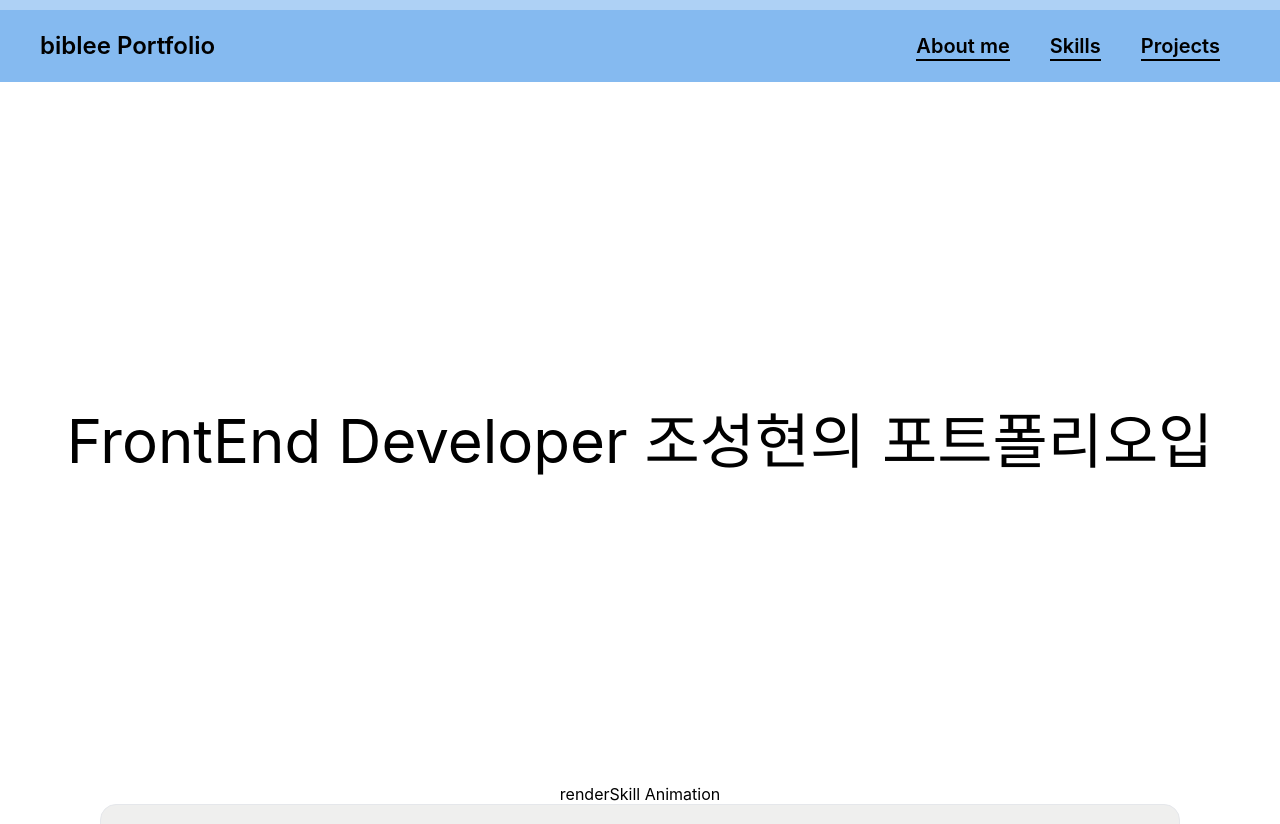
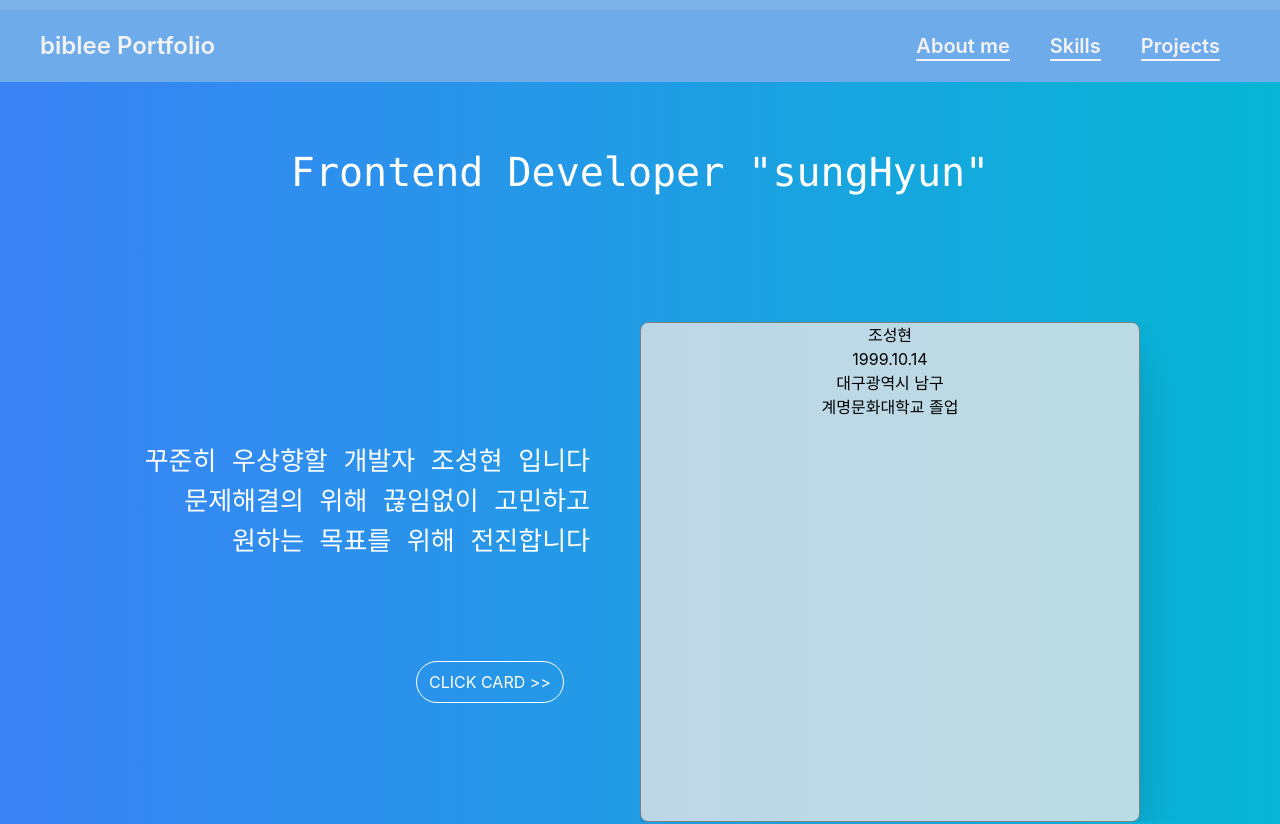
Before and after one commit to sunghyun-biblee/MyPortfolio, a React (Create React App) app: page / in a window 1280 px wide. Shown: the top 824 px of the page. Built offline with nearby package versions, Linux system fonts and the light colour scheme.

Commit message:
소개 파트 구현완료

```diff
--- a/src/App.tsx
+++ b/src/App.tsx
@@ -6,6 +6,7 @@ import { ReactQueryDevtools } from "@tanstack/react-query-devtools";
 import { Header } from "components/header/Header";
 import { Introduce } from "components/aboutme/Introduce";
 import { AboutMe } from "components/aboutme/AboutMe";
+import { IntroduceTwo } from "components/aboutme/IntroduceTwo";
 
 function App() {
   const [scrollProgress, setScrollProgress] = useState<number>(0);
@@ -13,7 +14,7 @@ function App() {
   useEffect(() => {
     const updateProgress = () => {
       const currentScrollPosition = window.scrollY;
-      const scrollHeight = document.body.scrollHeight - window.innerHeight + 89;
+      const scrollHeight = document.body.scrollHeight - window.innerHeight + 99;
 
       console.log("currentScrollPosition", currentScrollPosition);
       console.log("scrollHeight", scrollHeight);
@@ -28,8 +29,8 @@ function App() {
 
   return (
     <QueryClientProvider client={qeuryClient}>
-      <div className="App mx-auto my-0 lg:max-w-[1200px] mysm:w-[100%] relative">
-        <div className="fixed top-0 left-0 right-0 bg-[#5ea3ec]/50">
+      <div className="App mx-auto my-0  mysm:max-w-[100vw] relative">
+        <div className="fixed top-0 left-0 right-0 bg-[#7db3e9] z-20">
           <div
             className={`h-[10px] bg-[#1f7ee3] w-[100%] transition-all rounded-r-lg`}
             style={{ transform: `translateX(${scrollProgress - 100}%)` }}
@@ -38,13 +39,14 @@ function App() {
           <Header></Header>
         </div>
         <div className="min-h-[100dvh] mt-[82px] flex flex-col items-center">
+          <IntroduceTwo></IntroduceTwo>
           <Introduce></Introduce>
 
+          {/* <AboutMe></AboutMe>
           <AboutMe></AboutMe>
           <AboutMe></AboutMe>
           <AboutMe></AboutMe>
-          <AboutMe></AboutMe>
-          <AboutMe></AboutMe>
+          <AboutMe></AboutMe> */}
         </div>
       </div>
 
--- a/src/components/aboutme/Introduce.tsx
+++ b/src/components/aboutme/Introduce.tsx
@@ -1,5 +1,5 @@
 import React, { useEffect, useState } from "react";
-
+import preview from "assets/img/profileImg.jpg";
 export const Introduce = () => {
   const [typingText, setTypingText] = useState<string>("");
   const [typingIndex, setTypingIndex] = useState<number>(0);
@@ -27,8 +27,19 @@ export const Introduce = () => {
     return () => clearInterval(typingInterval);
   });
   return (
-    <div className={`h-[calc(100dvh-82px)] flex justify-center items-center`}>
-      <h1 className="lg:text-6xl md:text-3xl ">{typingText}</h1>
+    <div
+      className={`h-[calc(100dvh-82px)] flex justify-center items-center w-[100%]`}
+    >
+      {/* <h1 className="lg:text-6xl md:text-3xl ">{typingText}</h1> */}
+      <div className="flex items-center">
+        <div>
+          <p className="lg:text-6xl font-mono">Frontend Developer</p>
+          <p className="lg:text-5xl pt-5 font-mono">sungHyun</p>
+        </div>
+        <div className="overflow-hidden rounded-[50%] shadow-xl border-[1px] w-[200px] h-[200px] ml-[100px]">
+          <img src={preview} alt="myprofileImg" className="object-cover" />
+        </div>
+      </div>
     </div>
   );
 };
--- /dev/null
+++ b/src/components/aboutme/IntroduceTwo.tsx
@@ -0,0 +1,153 @@
+import React, { useEffect, useState } from "react";
+import preview from "assets/img/profileImg.jpg";
+import styled from "styled-components";
+export const IntroduceTwo = () => {
+  const [isFlip, setIsFlip] = useState<boolean>(false);
+
+  useEffect(() => {
+    const interval = setInterval(() => {
+      setIsFlip((prev) => !prev);
+    }, 3000);
+    return () => clearTimeout(interval);
+  }, [isFlip]);
+
+  const handleImgClick = () => {
+    setIsFlip(!isFlip);
+  };
+  return (
+    <div
+      className="h-[100dvh] relative  w-[100%]  box-border overflow-hidden
+    bg-gradient-to-r from-blue-500 to-cyan-500
+    "
+    >
+      <div
+        className="flex h-[100vh] max-w-[1200px] justify-around items-center text-white mx-auto my-0
+      animate-introExpand-container   relative
+      transition ease-in duration-[800ms] transform translate-x-[1400px]"
+        id="container"
+      >
+        <div className="w-[100%] " id="container_content ">
+          <div className="overflow-hidden h-auto" id="title">
+            <h1
+              className="text-[40px] text-white mb-[20px]
+              transform translate-y-[100px] animate-introSlideIn-title
+              font-mono"
+            >
+              Frontend Developer "sungHyun"
+            </h1>
+          </div>
+          <div className="flex items-center mt-[100px]">
+            <div
+              className="w-[50%]  flex flex-col justify-between"
+              id="container_content_inner"
+            >
+              <div className="h-auto overflow-hidden" id="par">
+                <p
+                  className="leading-[40px] transform translate-y-[300px]
+              animate-introSlideUp-description text-[26px] text-right
+              font-mono"
+                >
+                  꾸준히 우상향할 개발자 조성현 입니다 <br />
+                  문제해결의 위해 끊임없이 고민하고 <br />
+                  원하는 목표를 위해 전진합니다
+                </p>
+              </div>
+              <div className="flex justify-end mt-[50px]">
+                <div
+                  className="h-[100%] relative w-[200px] overflow-hidden"
+                  id="btns"
+                >
+                  <button
+                    className="bg-transparent border-[1px] border-white
+              rounded-[50px] py-[8px] px-[12px] text-white text-[16px]
+              uppercase relative mt-[50px] outline-none
+               transform
+               translate-y-[50px]
+            animate-introSlideUp-button"
+                    id="btns_more"
+                    onClick={() => setIsFlip((prev) => !prev)}
+                  >
+                    Click Card {">>"}
+                  </button>
+                </div>
+              </div>
+            </div>
+            <div
+              className="mx-[50px] w-[50%] overflow-hidden "
+              id="container_outer_img"
+            >
+              <div
+                className="w-[100%] animate-introSlideIn-profileImg
+                transform translate-x-[1400px] "
+                id="img-inner"
+                onClick={handleImgClick}
+              >
+                <FlipBox isFlip={isFlip}>
+                  <FlipCard className="rounded-lg shadow-2xl  overflow-hidden">
+                    <Img src={preview} alt="" id="container_img" />
+                  </FlipCard>
+
+                  <FlipCardTwo className="rounded-lg shadow-2xl overflow-hidden">
+                    <ul className="w-[100%] h-[100%] bg-[#e7e7e7]/80 text-black">
+                      <li>
+                        <span>조성현</span>
+                      </li>
+                      <li>
+                        <span>1999.10.14</span>
+                      </li>
+                      <li>
+                        <span>대구광역시 남구</span>
+                      </li>
+                      <li>
+                        <span>계명문화대학교 졸업</span>
+                      </li>
+                    </ul>
+                  </FlipCardTwo>
+                </FlipBox>
+              </div>
+            </div>
+          </div>
+        </div>
+      </div>
+      <div
+        className="absolute top-0 left-0 right-0 bottom-0 h-[100%] -z-10
+     bg-gradient-to-r from-blue-500 to-cyan-500 "
+        id="overlay"
+      ></div>
+    </div>
+  );
+};
+
+const Img = styled.img`
+  object-fit: cover;
+  width: 100%;
+  height: 500px;
+`;
+const FlipBox = styled.div<{ isFlip: boolean }>`
+  transition: 0.8s;
+  transform-style: preserve-3d;
+  position: relative;
+  min-width: 300px;
+  max-width: 500px;
+  height: 500px;
+  transform: ${(props) => (props.isFlip ? "rotateY(180deg)" : "")};
+`;
+const FlipCard = styled.div`
+  backface-visibility: hidden;
+  position: absolute;
+  top: 0;
+  left: 0;
+  width: 100%;
+  height: 100%;
+  border: 1px solid gray;
+`;
+const FlipCardTwo = styled.div`
+  backface-visibility: hidden;
+  position: absolute;
+  top: 0;
+  left: 0;
+  width: 100%;
+  height: 100%;
+  border: 1px solid gray;
+  transform: rotateY(180deg);
+`;
--- a/src/components/header/Header.tsx
+++ b/src/components/header/Header.tsx
@@ -15,26 +15,58 @@ export const Header = () => {
   return (
     <header
       className={`flex justify-center lg:py-5 transition-colors lg:px-10 mysm:px-3 h-[72px] mx-auto my-0 w-[100%]
-      ${isShow ? "bg-[#AED1F5]/95" : "bg-[#5ea3ec]/50"}
+      ${isShow ? "bg-[#AED1F5]" : "bg-[#5ea3ec]/50"}
       `}
     >
       <div className="lg:max-w-[1200px] w-[100%]  flex justify-between items-center">
-        <h1 className="text-2xl font-semibold hover:text-white transition-colors cursor-pointer">
+        <h1
+          className={`text-2xl font-semibold  transition-colors cursor-pointer ${
+            isShow
+              ? "text-blue-950 hover:text-white"
+              : "text-[#f2f2f2] hover:text-blue-950"
+          }
+        `}
+        >
           biblee Portfolio
         </h1>
-        <ul className="flex text-xl">
+        <ul
+          className={`flex text-xl ${
+            isShow ? "text-blue-950" : "text-[#f2f2f2]"
+          }`}
+        >
           <li className=" cursor-pointer lg:px-5  mysm:px-3">
-            <span className="mysm:text-sm lg:text-xl border-b-2 pb-[1px] font-semibold border-black hover:text-[#efefef] hover:border-[#efefef] transition-colors">
+            <span
+              className={`mysm:text-sm lg:text-xl border-b-2 pb-[1px] font-semibold transition-colors ${
+                isShow
+                  ? "border-blue-950 hover:border-[#efefef] hover:text-[#efefef]"
+                  : "border-[#f2f2f2] hover:border-blue-950 hover:text-blue-950"
+              }
+              `}
+            >
               About me
             </span>
           </li>
           <li className=" cursor-pointer lg:px-5  mysm:px-3">
-            <span className="mysm:text-sm lg:text-xl border-b-2 pb-[1px] font-semibold border-black hover:text-[#efefef] hover:border-[#efefef] transition-colors">
+            <span
+              className={`mysm:text-sm lg:text-xl border-b-2 pb-[1px] font-semibold transition-colors ${
+                isShow
+                  ? "border-blue-950 hover:border-[#efefef] hover:text-[#efefef]"
+                  : "border-[#f2f2f2] hover:border-blue-950 hover:text-blue-950"
+              }
+              `}
+            >
               Skills
             </span>
           </li>
           <li className=" cursor-pointer lg:px-5  mysm:px-3">
-            <span className="mysm:text-sm lg:text-xl border-b-2 pb-[1px] font-semibold border-black hover:text-[#efefef] hover:border-[#efefef] transition-colors">
+            <span
+              className={`mysm:text-sm lg:text-xl border-b-2 pb-[1px] font-semibold  transition-colors ${
+                isShow
+                  ? "border-blue-950 hover:border-[#efefef] hover:text-[#efefef]"
+                  : "border-[#f2f2f2] hover:border-blue-950 hover:text-blue-950"
+              }
+              `}
+            >
               Projects
             </span>
           </li>
--- a/tailwind.config.js
+++ b/tailwind.config.js
@@ -6,6 +6,29 @@ module.exports = {
       screens: {
         mysm: "375px",
       },
+
+      keyframes: {
+        introSlideIn: {
+          0: { transform: "translateX(500px) scale(.2)" },
+          "100%": { transform: "translateX(0px) scale(1)" },
+        },
+        introSlideUp: {
+          0: { transform: "translateY(300px)" },
+          "100%": { transform: "translateY(0px)" },
+        },
+        introExpand: {
+          0: { transform: "translateX(1400px)" },
+          "100%": { transform: "translateX(0px)" },
+        },
+      },
+      animation: {
+        "introSlideIn-title": "introSlideIn 0.8s ease forwards .5s",
+        "introSlideUp-button": "introSlideUp 0.8s ease-in-out forwards 1.5s",
+        "introSlideUp-description":
+          "introSlideUp 0.8s ease-in-out forwards 0.8s",
+        "introSlideIn-profileImg": "introSlideIn 1.5s ease-in-out forwards 1s",
+        "introExpand-container": "introExpand 0.8s ease forwards",
+      },
     },
   },
   plugins: [],
```
